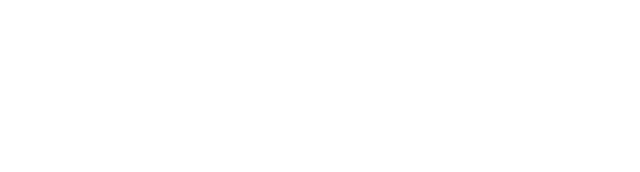
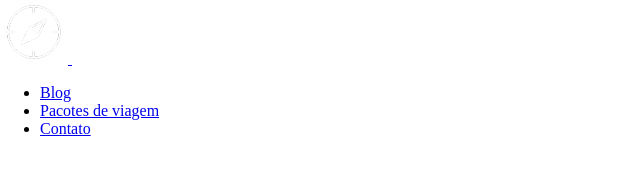
Before and after one commit to igorjosiel/jornada-viagens, a plain HTML site: page index.html in a window 1280 px wide. Shown: the whole page, without its empty margins (0-640 px from the left). Drawn offline with Linux system fonts and the light colour scheme.

Commit message:
Cria a estrutura do menu.

```diff
--- a/index.html
+++ b/index.html
@@ -1,5 +1,5 @@
 <!DOCTYPE html>
-<html lang="en">
+<html lang="pt-BR">
   <head>
     <meta charset="UTF-8" />
     <meta name="viewport" content="width=device-width, initial-scale=1.0" />
@@ -8,5 +8,35 @@
 
     <title>Jornada Viagens</title>
   </head>
-  <body></body>
+  <body>
+    <header>
+      <a href="index.html" title="Voltar para a página inicial">
+        <img
+          src="img/bussola-jornada-branco.png"
+          alt="Bússola do logo Jornada Viagens na cor branca"
+        />
+      </a>
+      <img src="img/menu.png" alt="menu" />
+
+      <nav>
+        <ul>
+          <li>
+            <a href="blog.html" target="_blank" title="Acessar Blog">Blog</a>
+          </li>
+          <li>
+            <a
+              href="pacotes.html"
+              target="_blank"
+              title="Acessar Pacotes de viagem"
+            >
+              Pacotes de viagem
+            </a>
+          </li>
+          <li>
+            <a href="contato.html" target="_blank" title="Acessar Contato">Contato</a>
+          </li>
+        </ul>
+      </nav>
+    </header>
+  </body>
 </html>
```
Also changed, not shown: favicon.png (added), img/bussola-jornada-branco.png (added), img/menu.png (added).
